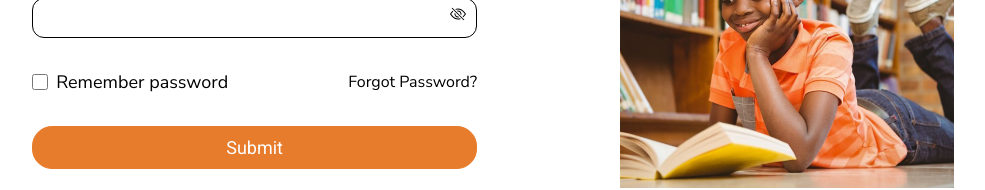
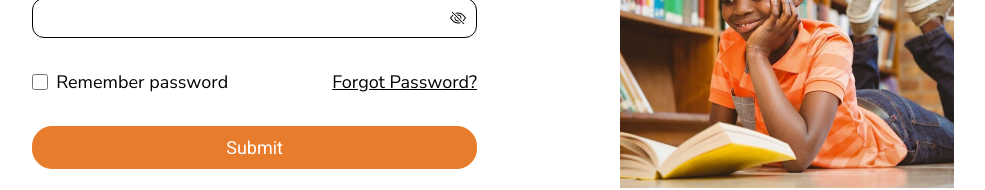
Before and after one commit to gift56/Bookly2.0, a React (Create React App) app: page /login in a window 1280 px wide. Shown: the part 271-461 px from the top of the page, without its empty margins (147-1132 px from the left). Built offline with nearby package versions, Linux system fonts and the light colour scheme; a web font is replaced by a local one.

Commit message:
fixed six issues issues

```diff
--- a/src/sass/form.scss
+++ b/src/sass/form.scss
@@ -131,7 +131,7 @@
                     .show {
                         position: absolute;
                         right: 11px;
-                        top: 36px;
+                        top: 40px;
                     }
                 }
                 .rememeberArea {
@@ -142,9 +142,9 @@
                         display: flex;
                         gap: 0.5rem;
                         label {
-                            font-size: 14px;
+                            font-size: 13px;
                             font-weight: 400;
-                            @media screen and (min-width: 1200px) {
+                            @media screen and (min-width: 919px) {
                                 font-size: 18px;
                             }
                         }
@@ -152,6 +152,13 @@
                             input {
                                 width: 16px;
                             }
+                        }
+                    }
+                    a {
+                        text-decoration: underline;
+                        font-size: 13px;
+                        @media screen and (min-width: 919px) {
+                            font-size: 18px;
                         }
                     }
                 }
```
